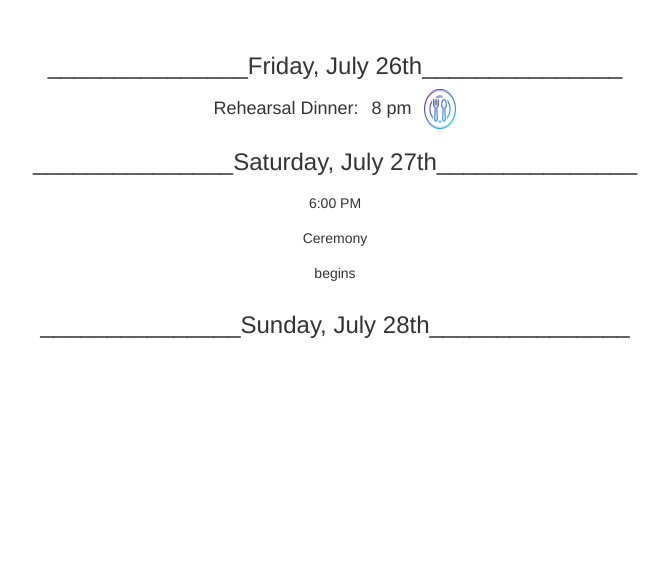
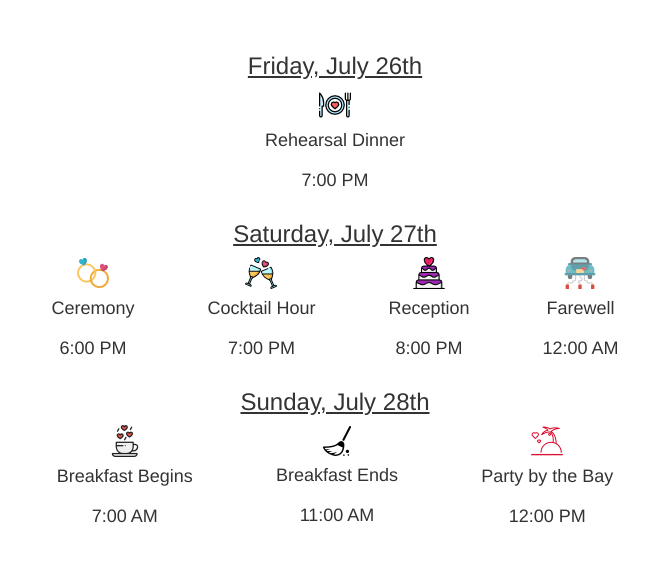
Before and after one commit to Jesskos/blissfully-webbed, a Flask app: page /details in a window 1280 px wide. Shown: the part 131-693 px from the top of the page, without its empty margins (305-974 px from the left). Run offline with Flask 2, Linux system fonts and the light colour scheme; some libraries are stand-ins or nearby versions; some web fonts are replaced.

Commit message:
added for events to detail page

```diff
--- a/static/stylesheet.css
+++ b/static/stylesheet.css
@@ -182,7 +182,7 @@ li.dropdown {
   display: flex;
   flex-direction: row;
   justify-content: space-around;
-  width: 20%;
+  width: 50%;
 
 }
 
--- a/templates/details.html
+++ b/templates/details.html
@@ -6,21 +6,54 @@
 {% block content %}
 
 	<div class="container-detials">
-		<div><h3>_______________Friday, July 26th_______________ </h3></div>
-			<div class="container-event-horizontal">
-			 <h4>Rehearsal Dinner:</h4>
-			 <h4>8 pm</h4>
-			 <img src="static/images/dish.png">
-			</div>
-		<div><h3>_______________Saturday, July 27th_______________ </h3></div>
+		<div><h3><u>Friday, July 26th</u></h3></div>
+			<div class="container-event-vertical">
+					<img src="static/images/romantic-dinner.png">
+					<h4>Rehearsal Dinner </h4>
+					<h4>7:00 PM</h4>
+				</div>
+		<div><h3><u>Saturday, July 27th</u></h3></div>
 			<div class="container-event-horizontal">
 				<div class="container-event-vertical">
-					<h5>6:00 PM</h5>
-					<h5>Ceremony</h5>
-					<h5>begins</h5>
+					<img src="static/images/rings.png">
+					<center><h4>Ceremony </h4></center>
+					<h4>6:00 PM</h4>
 				</div>
+				<div class="container-event-vertical">
+					<img src="static/images/cheers.png">
+					<center><h4>Cocktail Hour</h4></center>
+					<h4>7:00 PM</h4>
+				</div>
+				<div class="container-event-vertical">
+					<img src="static/images/cake.png">
+					<center><h4>Reception</h4></center>
+					<h4>8:00 PM</h4>
+				</div>
+				<div class="container-event-vertical">
+					<img src="static/images/car.png">
+					<center><h4>Farewell</h4></center>
+					<h4>12:00 AM</h4>
+				</div>
+
 			</div>
-		<div><h3>_______________Sunday, July 28th_______________ </h3></div>
+		<div><h3><u>Sunday, July 28th</u></h3></div>
+
+					<div class="container-event-horizontal">
+				<div class="container-event-vertical">
+					<img src="static/images/cup.png">
+					<center><h4>Breakfast Begins </h4></center>
+					<h4>7:00 AM</h4>
+				</div>
+				<div class="container-event-vertical">
+					<img src="static/images/clean.png">
+					<center><h4>Breakfast Ends </h4></center>
+					<h4>11:00 AM</h4>
+				</div>
+				<div class="container-event-vertical">
+					<img src="static/images/island.png">
+					<center><h4>Party by the Bay </h4></center>
+					<h4>12:00 PM</h4>
+				</div>
 	</div>
 
 {% endblock %}
```
Also changed, not shown: templates/rsvp.html (+9 -2 lines), static/images/cake (1).png (added), static/images/cake.png (added), static/images/car.png (added), static/images/cheers.png (added), static/images/clean.png (added), static/images/cup.png (added), static/images/fish.png (added), static/images/island.png (added), static/images/rings.png (added), static/images/romantic-dinner.png (added).
